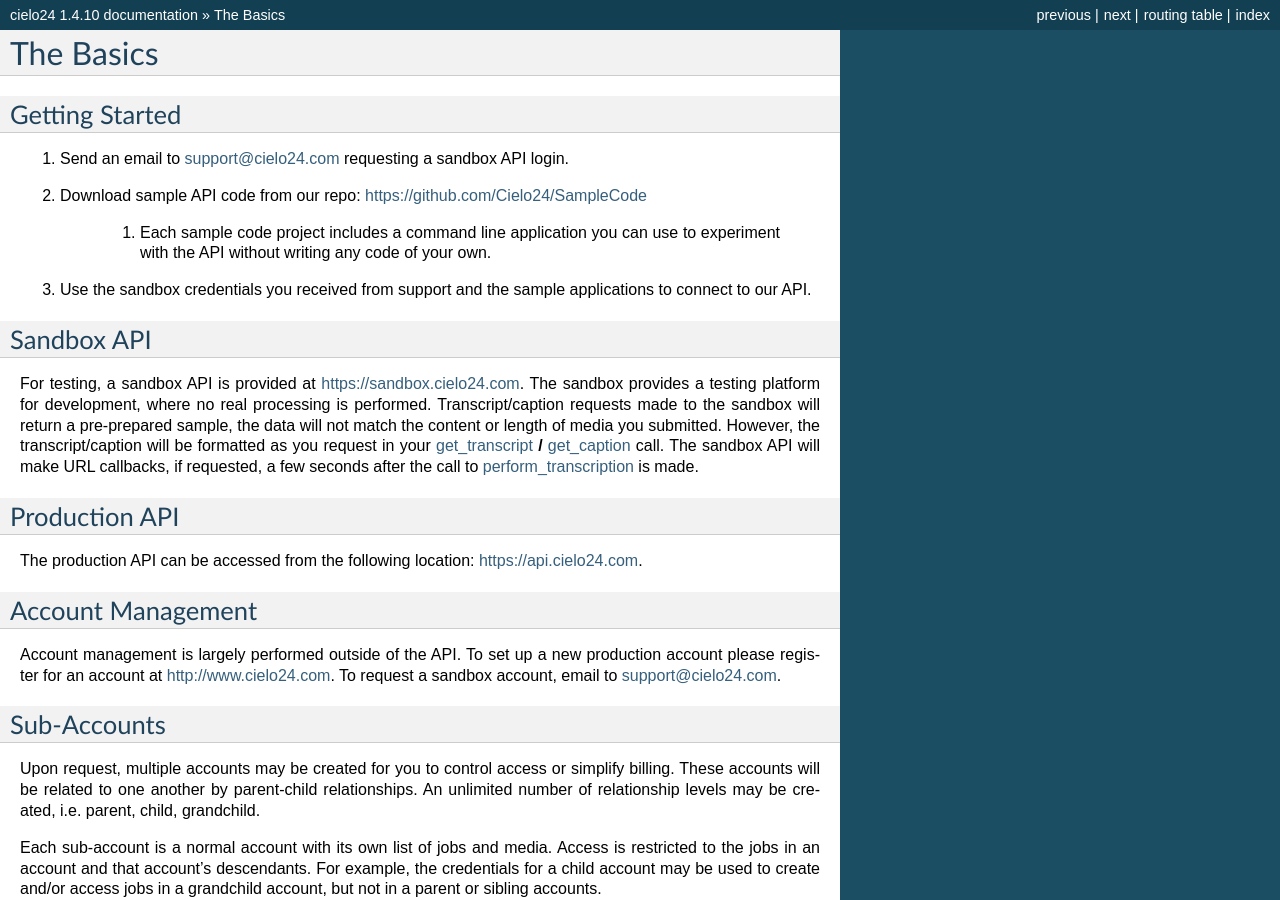
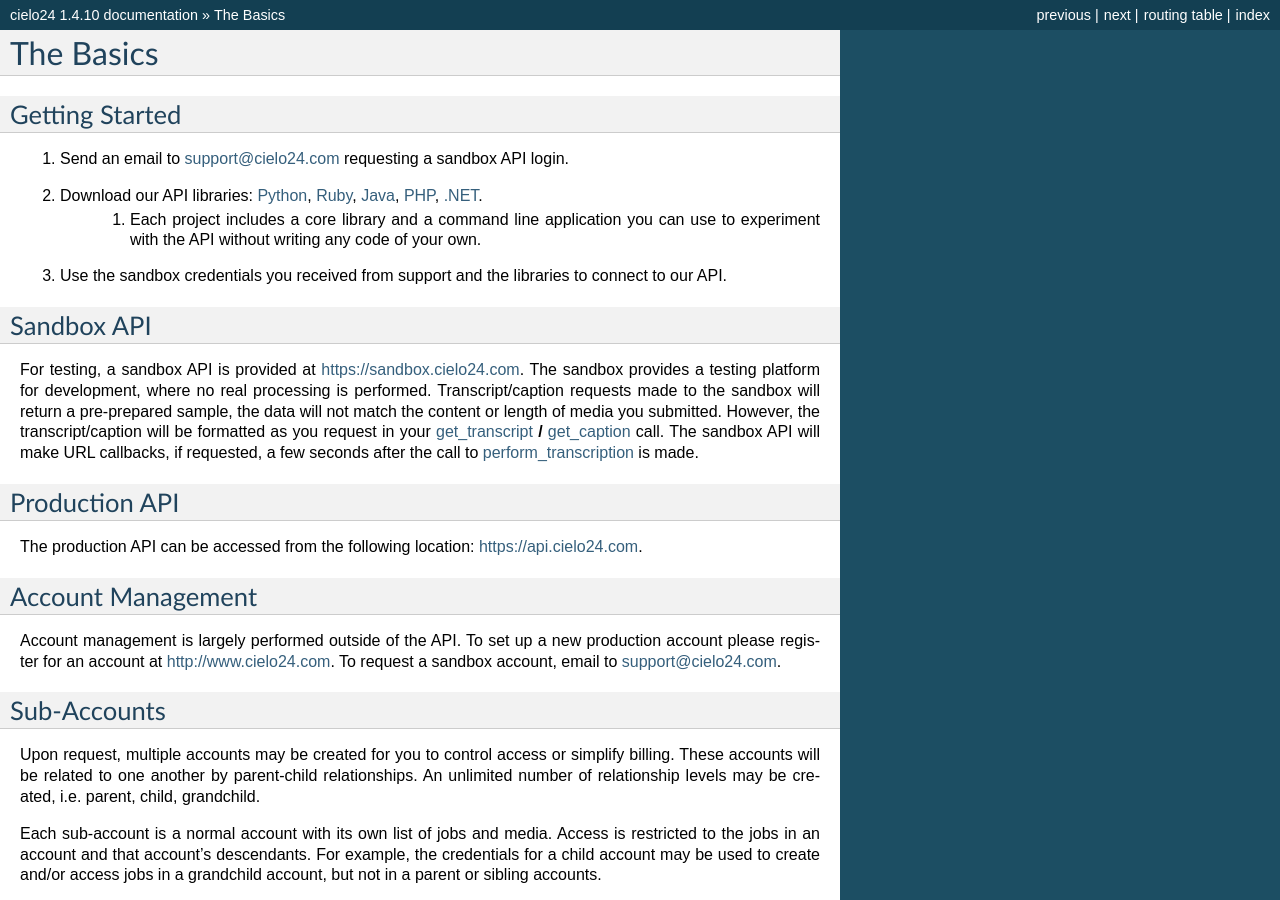
Before and after one commit to cielo24/Docs, a Sphinx documentation site: the page built from api/source/basics.rst, in a window 1280 px wide and 900 px high. Built offline with Sphinx 7.4.7, drawn with Linux system fonts in a browser that asks for light colours.

Commit message:
CLC-1261: updated SampleCode reference

```diff
--- a/api/source/basics.rst
+++ b/api/source/basics.rst
@@ -4,11 +4,9 @@ The Basics
 Getting Started
 ---------------
 #. Send an email to `support@cielo24.com <mailto:support@cielo24.com>`_ requesting a sandbox API login.
-#. Download sample API code from our repo: https://github.com/Cielo24/SampleCode
-
-    #. Each sample code project includes a command line application you can use to experiment with the API without writing any code of your own.
-
-#. Use the sandbox credentials you received from support and the sample applications to connect to our API.
+#. Download our API libraries: `Python <https://github.com/Cielo24/cielo24-python>`_, `Ruby <https://github.com/Cielo24/cielo24-ruby>`_, `Java <https://github.com/Cielo24/cielo24-java>`_, `PHP <https://github.com/Cielo24/cielo24-php>`_, `.NET <https://github.com/Cielo24/cielo24-dotnet>`_.
+    #. Each project includes a core library and a command line application you can use to experiment with the API without writing any code of your own.
+#. Use the sandbox credentials you received from support and the libraries to connect to our API.
 
 Sandbox API
 -----------
```
